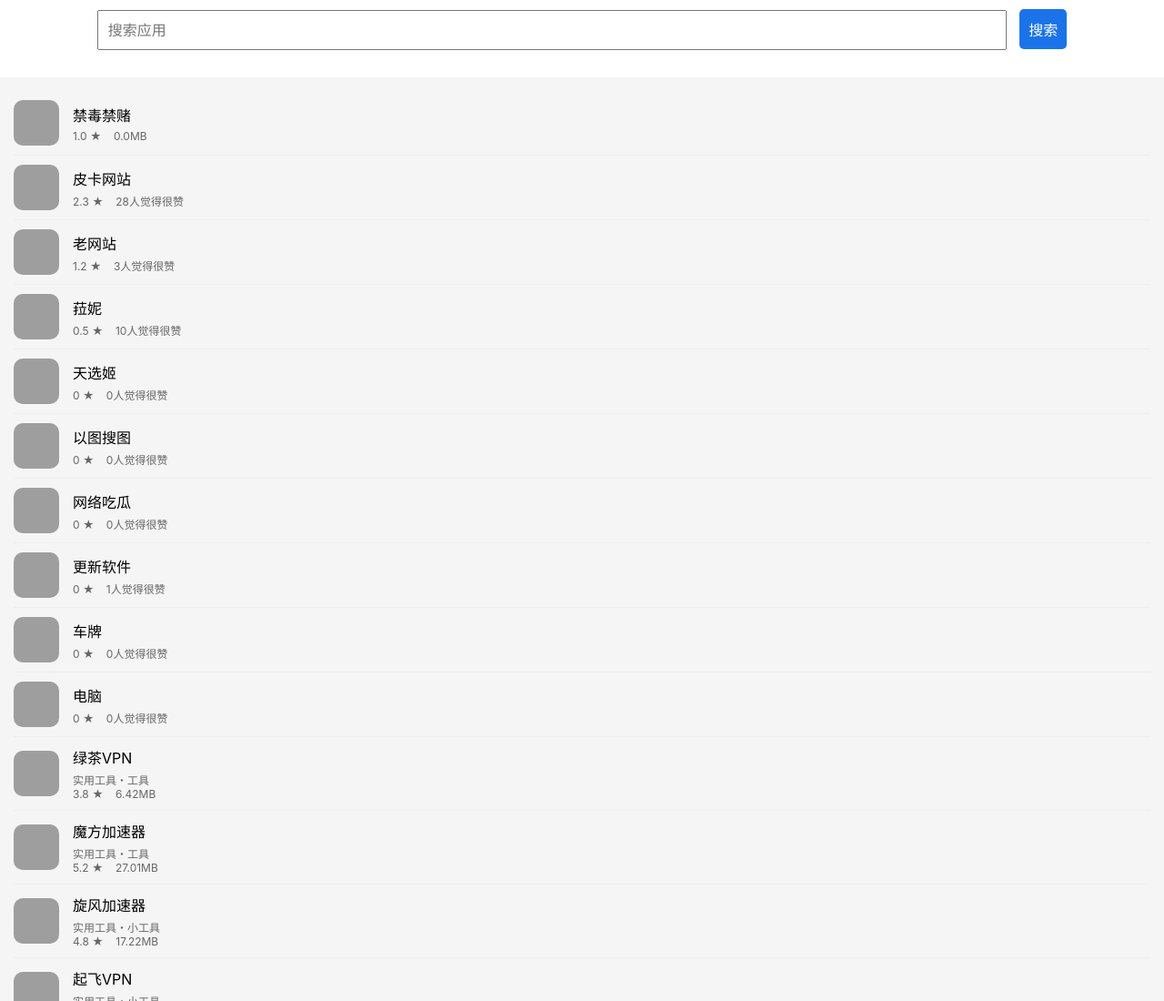
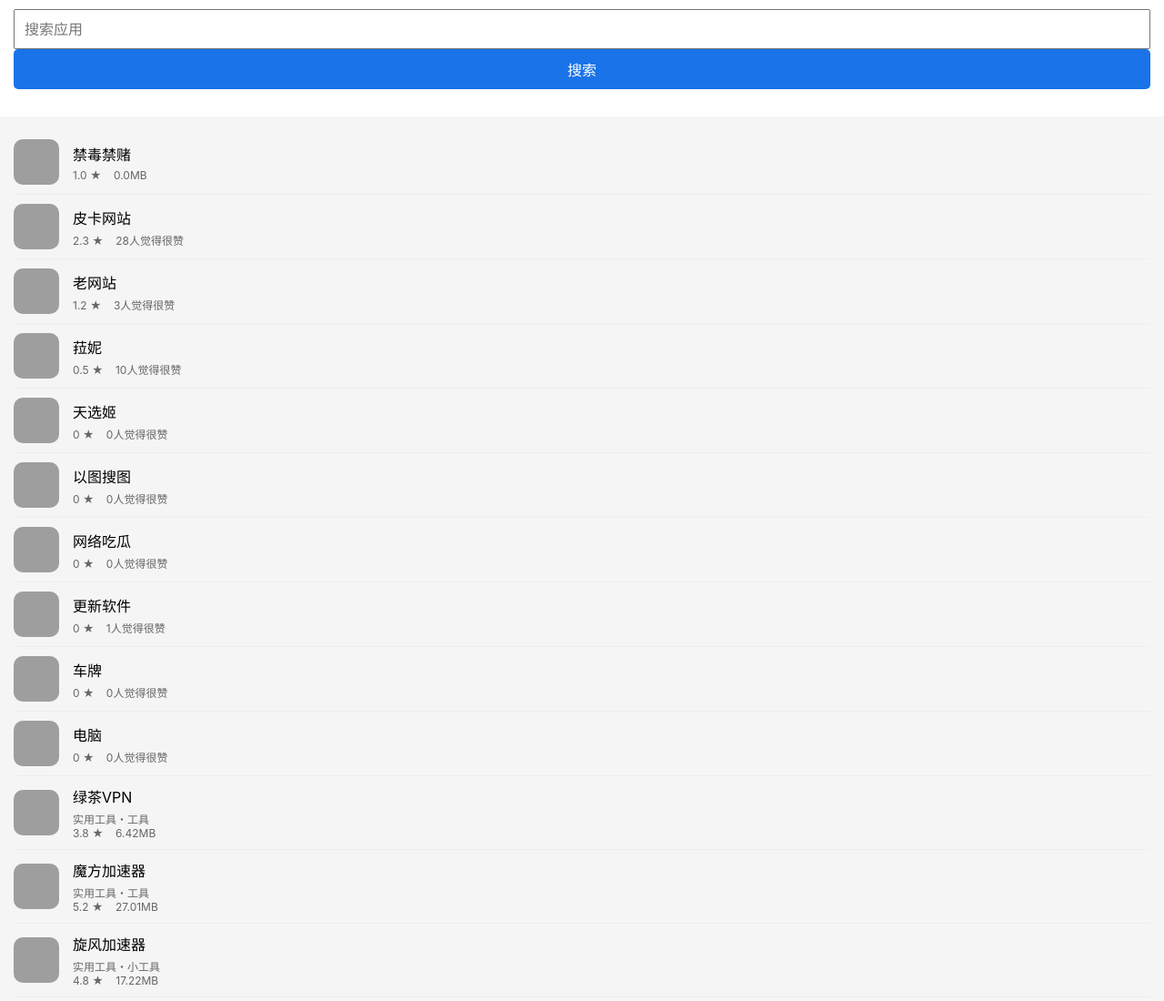
Before and after one commit to Abcd136/AZX, a plain HTML site: page index.html in a window 1280 px wide. Shown: the top 1100 px of the page at 91% size. Drawn offline with Linux system fonts and the light colour scheme; grey boxes are pictures that could not be loaded.

Commit message:
Update index.html

```diff
--- a/index.html
+++ b/index.html
@@ -32,7 +32,7 @@
         .search-bar input {
             padding: 10px;
             font-size: 16px;
-            width: 80%;
+            width: 100%;
         }
 
         .search-bar button {
@@ -43,7 +43,8 @@
             color: white;
             border: none;
             border-radius: 5px;
-            margin-left: 10px;
+            margin-left: 0px;
+            width: 100%;
         }
 
         .app-list {
```
